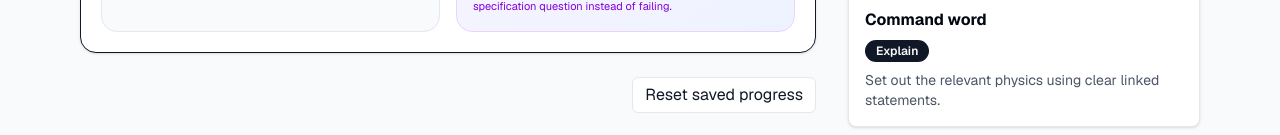
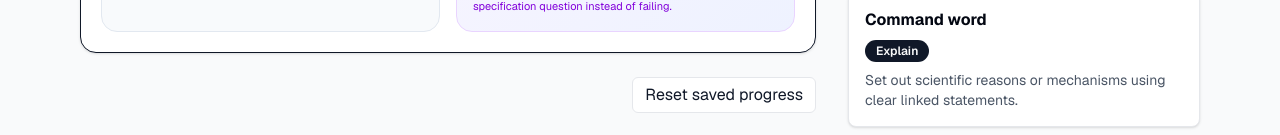
Before and after one commit to markstevengray95-star/gcse-exam-questions, a Next.js app: page / in a window 1280 px wide. Shown: the part 698-833 px from the top of the page. Built offline with nearby package versions, Linux system fonts and the light colour scheme.

Commit message:
Generate GCSE specification coverage questions

```diff
--- a/src/data/specCoverageQuestions.ts
+++ b/src/data/specCoverageQuestions.ts
@@ -1,7 +1,7 @@
-import type { PracticeQuestion } from './practiceQuestions';
+import type { Question } from './questions';
 import { specificationPoints } from './specification';
 
-export type SpecCoverageQuestion = PracticeQuestion & { specificationPointId: string };
+export type SpecCoverageQuestion = Question & { specificationPointId: string };
 
 export const specCoverageQuestions: SpecCoverageQuestion[] = specificationPoints.map(point => ({
   id: `coverage-${point.id}`,
@@ -10,12 +10,18 @@ export const specCoverageQuestions: SpecCoverageQuestion[] = specificationPoints
   unit: point.unit,
   topic: point.topic,
   subTopic: point.label,
-  commandWord: 'Explain',
-  commandWordDefinition: 'Set out the relevant physics using clear linked statements.',
-  questionType: 'Extended 6-mark level-of-response',
+  subject: point.subject,
+  paper: point.paper,
+  course: point.course,
+  tier: point.tier,
+  commandWord: point.id.includes('practicals') || point.id === 'working-scientifically' ? 'Evaluate' : 'Explain',
+  commandWordDefinition: point.id.includes('practicals') || point.id === 'working-scientifically'
+    ? 'Use scientific evidence to identify strengths, limitations and justified improvements.'
+    : 'Set out scientific reasons or mechanisms using clear linked statements.',
+  questionType: point.id.includes('practicals') || point.id === 'working-scientifically' ? 'Data analysis' : 'Extended 6-mark level-of-response',
   prompt: point.prompt,
   maxMarks: 6,
-  difficulty: point.option ? 'Hard' : 'Medium',
+  difficulty: point.course === 'Separate only' || point.tier === 'Higher only' ? 'Hard' : 'Medium',
   hint: point.hint,
   template: '',
   requiredKeywords: point.match.slice(0, 10),
@@ -35,5 +41,5 @@ export function specificationCoverageAudit() {
 
 const audit = specificationCoverageAudit();
 if (audit.uncovered.length) {
-  throw new Error(`AQA question coverage is incomplete: ${audit.uncovered.map(point => point.specCode).join(', ')}`);
+  throw new Error(`AQA GCSE Science question coverage is incomplete: ${audit.uncovered.map(point => point.specCode).join(', ')}`);
 }
```
